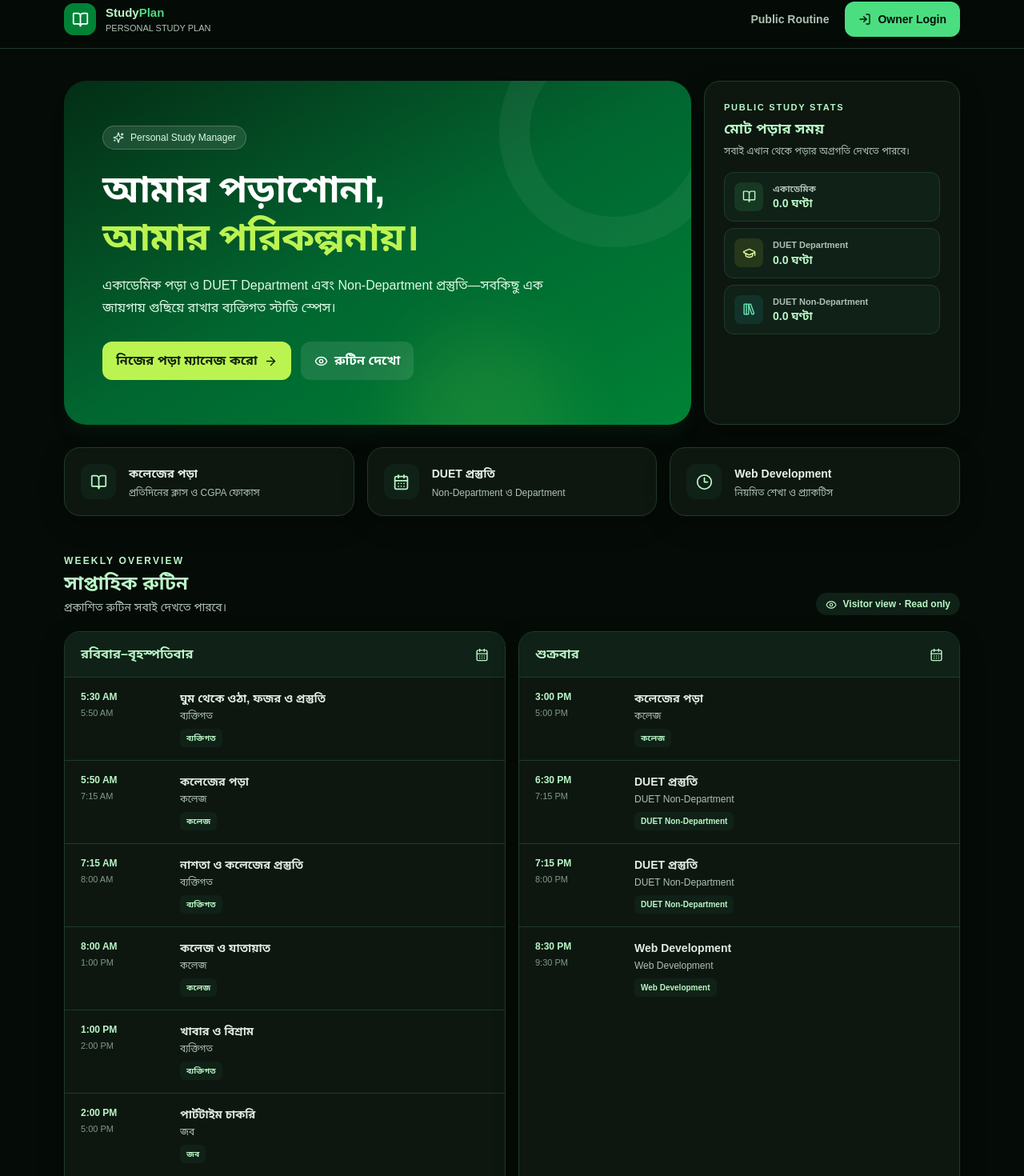
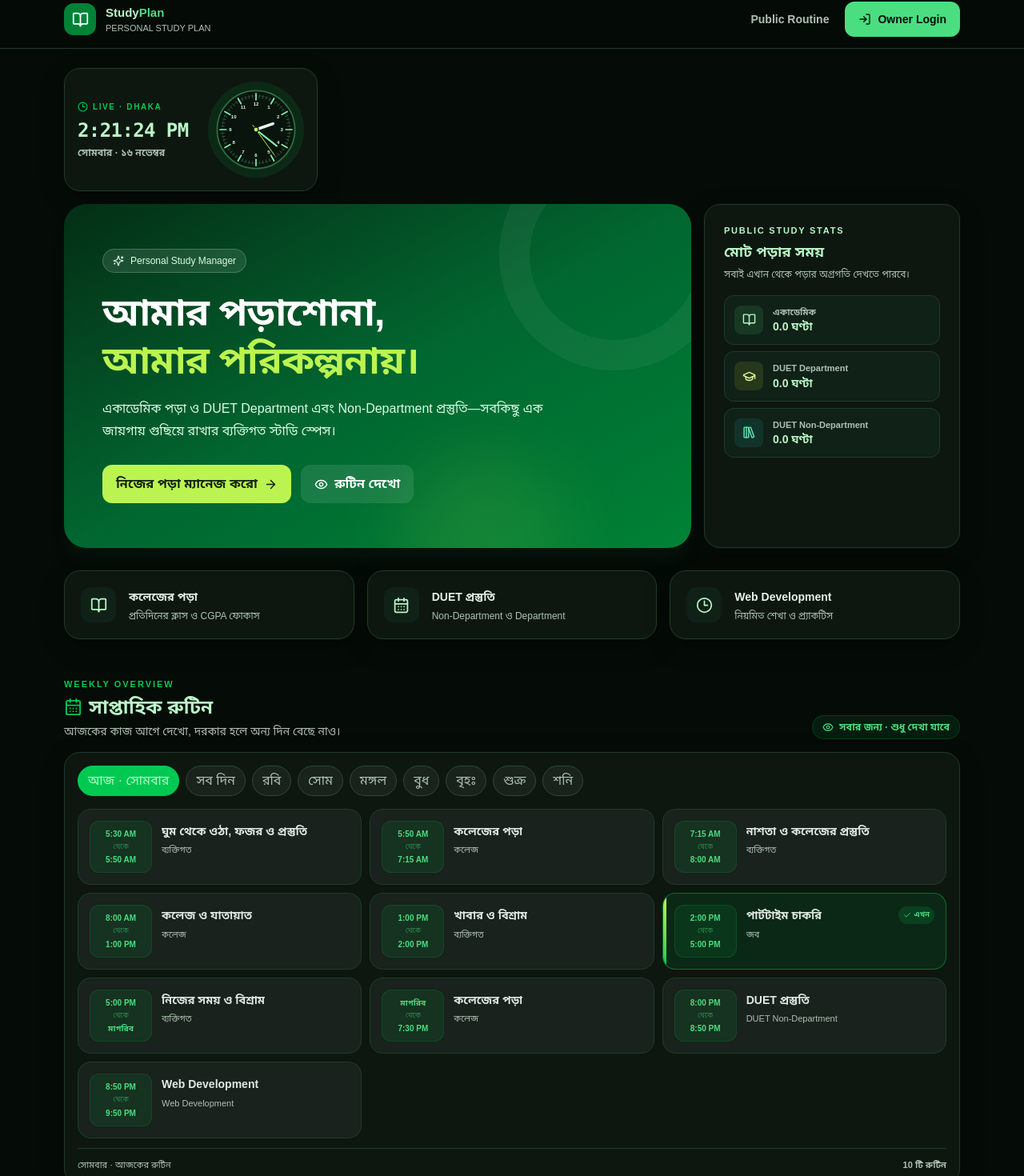
Before and after one commit to omorfaruk22/Study-Plan, a Next.js app: page / in a window 1280 px wide. Shown: the part 12-1482 px from the top of the page at 80% size. Built offline with nearby package versions, Linux system fonts and the light colour scheme; no server answers; the database is empty.

Commit message:
feat: add public routine filters and live clocks

```diff
--- /dev/null
+++ b/src/components/home/LiveClocks.tsx
@@ -0,0 +1,97 @@
+"use client";
+
+import { useEffect, useState } from "react";
+import { Clock3 } from "lucide-react";
+import { getDhakaRoutineClock } from "@/lib/routine-time";
+
+export default function LiveClocks() {
+  const [now, setNow] = useState<Date | null>(null);
+
+  useEffect(() => {
+    const update = () => setNow(new Date());
+    update();
+    const intervalId = window.setInterval(update, 1_000);
+    return () => window.clearInterval(intervalId);
+  }, []);
+
+  const clock = now ? getDhakaRoutineClock(now) : null;
+  const digitalTime = now
+    ? new Intl.DateTimeFormat("en-US", {
+        timeZone: "Asia/Dhaka",
+        hour: "numeric",
+        minute: "2-digit",
+        second: "2-digit",
+        hour12: true,
+      }).format(now)
+    : "--:--:-- --";
+
+  const dhakaTime = now
+    ? new Intl.DateTimeFormat("en-GB", {
+        timeZone: "Asia/Dhaka",
+        hour: "2-digit",
+        minute: "2-digit",
+        second: "2-digit",
+        hourCycle: "h23",
+      }).formatToParts(now)
+    : [];
+  const hour = Number(dhakaTime.find((part) => part.type === "hour")?.value || 0);
+  const minute = Number(dhakaTime.find((part) => part.type === "minute")?.value || 0);
+  const second = Number(dhakaTime.find((part) => part.type === "second")?.value || 0);
+  const minuteAngle = (minute + second / 60) * 6;
+  const hourAngle = ((hour % 12) + minute / 60 + second / 3_600) * 30;
+  const secondAngle = second * 6;
+
+  return (
+    <section aria-label="ঢাকার বর্তমান সময়" className="card inline-flex max-w-full items-center gap-4 overflow-hidden p-3.5 sm:gap-6 sm:p-4">
+      <div className="min-w-0">
+        <p className="flex items-center gap-1.5 text-[10px] font-extrabold uppercase tracking-[.16em] text-green-500">
+          <Clock3 size={13} /> Live · Dhaka
+        </p>
+        <time dateTime={now?.toISOString()} className="mt-1.5 block whitespace-nowrap font-mono text-xl font-black tabular-nums tracking-tight text-green-950 sm:text-2xl">
+          {digitalTime}
+        </time>
+        <p className="mt-1 whitespace-nowrap text-[11px] font-semibold text-slate-500 sm:text-xs">
+          {clock ? `${clock.day} · ${clock.dateLabel}` : "বাংলাদেশ সময়"}
+        </p>
+      </div>
+
+      <div className="shrink-0 rounded-full bg-green-500/10 p-1.5 sm:p-2">
+        <svg viewBox="0 0 120 120" className="h-[86px] w-[86px] sm:h-[104px] sm:w-[104px]" role="img" aria-label={`Analog clock ${digitalTime}`}>
+          <circle cx="60" cy="60" r="56" fill="#09140d" stroke="#2c7142" strokeWidth="2" />
+          <circle cx="60" cy="60" r="49" fill="none" stroke="#193b25" strokeWidth="1" />
+          {Array.from({ length: 60 }, (_, index) => {
+            const major = index % 5 === 0;
+            return (
+              <line
+                key={index}
+                x1="60"
+                y1={major ? "8" : "10"}
+                x2="60"
+                y2={major ? "17" : "14"}
+                transform={`rotate(${index * 6} 60 60)`}
+                stroke={major ? "#86efac" : "#376348"}
+                strokeWidth={major ? "2" : "1"}
+                strokeLinecap="round"
+              />
+            );
+          })}
+          {Array.from({ length: 12 }, (_, index) => {
+            const number = index === 0 ? 12 : index;
+            const angle = (index * 30 - 90) * (Math.PI / 180);
+            const x = 60 + Math.cos(angle) * 37;
+            const y = 60 + Math.sin(angle) * 37;
+            return (
+              <text key={number} x={x} y={y} textAnchor="middle" dominantBaseline="central" fill="#d9fbe2" fontSize="7" fontWeight="700">
+                {number}
+              </text>
+            );
+          })}
+          <line x1="60" y1="60" x2="60" y2="34" transform={`rotate(${hourAngle} 60 60)`} stroke="#e8fff0" strokeWidth="4" strokeLinecap="round" />
+          <line x1="60" y1="60" x2="60" y2="22" transform={`rotate(${minuteAngle} 60 60)`} stroke="#86efac" strokeWidth="2.5" strokeLinecap="round" />
+          <line x1="60" y1="68" x2="60" y2="15" transform={`rotate(${secondAngle} 60 60)`} stroke="#bef264" strokeWidth="1" strokeLinecap="round" />
+          <circle cx="60" cy="60" r="3.5" fill="#bef264" stroke="#07100a" strokeWidth="1.5" />
+        </svg>
+      </div>
+    </section>
+  );
+}
--- a/src/components/home/PublicHomePage.tsx
+++ b/src/components/home/PublicHomePage.tsx
@@ -1,6 +1,7 @@
 "use client";
 
 import Header from "@/components/Header";
+import LiveClocks from "@/components/home/LiveClocks";
 import OwnerNotice from "@/components/home/OwnerNotice";
 import PublicRoutine from "@/components/home/PublicRoutine";
 import PublicStudyStats from "@/components/home/PublicStudyStats";
@@ -15,7 +16,10 @@ export default function PublicHomePage() {
   return (
     <>
       <Header />
-      <main className="container pb-16 pt-6 sm:pt-10">
+      <main className="container pb-16 pt-4 sm:pt-6">
+        <div className="mb-4 flex justify-start">
+          <LiveClocks />
+        </div>
         <div className="grid gap-4 lg:grid-cols-[minmax(0,1fr)_320px] lg:items-stretch">
           <StudyHero />
           <PublicStudyStats stats={studyStats} loading={loading} />
--- a/src/components/home/PublicRoutine.tsx
+++ b/src/components/home/PublicRoutine.tsx
@@ -1,9 +1,10 @@
 "use client";
 
-import { useMemo } from "react";
-import { CalendarDays, Eye } from "lucide-react";
+import { useEffect, useMemo, useState } from "react";
+import { CalendarDays, Check, Eye } from "lucide-react";
 import type { RoutineItem, Subject } from "@/lib/types";
 import { formatTime12 } from "@/lib/time-format";
+import { getDhakaRoutineClock, routineMatchesDay, routineTimeToMinutes, WEEKDAYS } from "@/lib/routine-time";
 
 type PublicRoutineProps = {
   routine: RoutineItem[];
@@ -11,71 +12,144 @@ type PublicRoutineProps = {
   loading: boolean;
 };
 
-export default function PublicRoutine({ routine, subjects, loading }: PublicRoutineProps) {
-  const groupedRoutine = useMemo(() => {
-    const groups: Record<string, RoutineItem[]> = {};
+type RoutineFilter = "today" | "all" | (typeof WEEKDAYS)[number];
 
-    for (const item of routine) {
-      (groups[item.day] ||= []).push(item);
+const shortDays = ["রবি", "সোম", "মঙ্গল", "বুধ", "বৃহঃ", "শুক্র", "শনি"];
+
+function getRoutineDayOrder(day: string) {
+  if (day.includes("রবিবার") && day.includes("বৃহস্পতিবার")) return -1;
+  const index = WEEKDAYS.findIndex((weekday) => day.includes(weekday));
+  return index < 0 ? WEEKDAYS.length : index;
 }
 
-    for (const items of Object.values(groups)) {
-      items.sort((first, second) => first.sort_order - second.sort_order);
+export default function PublicRoutine({ routine, subjects, loading }: PublicRoutineProps) {
+  const [clock, setClock] = useState(() => getDhakaRoutineClock());
+  const [selectedDay, setSelectedDay] = useState<RoutineFilter>("today");
+
+  useEffect(() => {
+    const updateClock = () => setClock(getDhakaRoutineClock());
+    updateClock();
+    const intervalId = window.setInterval(updateClock, 30_000);
+    return () => window.clearInterval(intervalId);
+  }, []);
+
+  const activeItem = useMemo(() => routine.find((item) => {
+    if (!routineMatchesDay(item.day, clock.day)) return false;
+    const start = routineTimeToMinutes(item.start_time);
+    const end = routineTimeToMinutes(item.end_time);
+    if (start === null || end === null || start === end) return false;
+    return start < end
+      ? clock.minutes >= start && clock.minutes < end
+      : clock.minutes >= start || clock.minutes < end;
+  }), [clock, routine]);
+
+  const visibleRoutine = useMemo(() => routine
+    .filter((item) => {
+      if (selectedDay === "all") return true;
+      return routineMatchesDay(item.day, selectedDay === "today" ? clock.day : selectedDay);
+    })
+    .sort((a, b) => {
+      if (selectedDay === "all") {
+        const dayDifference = getRoutineDayOrder(a.day) - getRoutineDayOrder(b.day);
+        if (dayDifference !== 0) return dayDifference;
       }
+      const aStart = routineTimeToMinutes(a.start_time);
+      const bStart = routineTimeToMinutes(b.start_time);
+      if (aStart !== null && bStart !== null) return aStart - bStart;
+      return a.sort_order - b.sort_order;
+    }), [clock.day, routine, selectedDay]);
 
-    return groups;
-  }, [routine]);
+  const filters: { id: RoutineFilter; label: string }[] = [
+    { id: "today", label: `আজ · ${clock.day}` },
+    { id: "all", label: "সব দিন" },
+    ...WEEKDAYS.map((day, index) => ({ id: day, label: shortDays[index] })),
+  ];
 
-  function subjectName(subjectId?: string | null) {
-    return subjects.find((subject) => subject.id === subjectId)?.name;
+  function subjectName(item: RoutineItem) {
+    return item.subject_name?.trim() || subjects.find((subject) => subject.id === item.subject_id)?.name || "";
   }
 
   return (
-    <section id="routine" className="mt-12 scroll-mt-24">
-      <div className="mb-5 flex flex-wrap items-end justify-between gap-3">
+    <section id="routine" className="mt-10 scroll-mt-24 sm:mt-12">
+      <div className="mb-4 flex flex-col gap-3 sm:flex-row sm:items-end sm:justify-between">
         <div>
-          <p className="text-xs font-bold uppercase tracking-[.18em] text-green-700">Weekly overview</p>
-          <h2 className="mt-1 text-2xl font-extrabold text-green-950">সাপ্তাহিক রুটিন</h2>
-          <p className="mt-1 text-sm text-slate-500">প্রকাশিত রুটিন সবাই দেখতে পারবে।</p>
+          <p className="text-[11px] font-bold uppercase tracking-[.18em] text-green-500">Weekly overview</p>
+          <h2 className="mt-1 flex items-center gap-2 text-2xl font-extrabold text-green-950">
+            <CalendarDays size={23} className="text-green-500" /> সাপ্তাহিক রুটিন
+          </h2>
+          <p className="mt-1 text-sm text-slate-500">আজকের কাজ আগে দেখো, দরকার হলে অন্য দিন বেছে নাও।</p>
         </div>
-        <span className="rounded-full bg-green-50 px-3 py-1.5 text-xs font-semibold text-green-800">
-          <Eye size={14} className="mr-1 inline" /> Visitor view · Read only
+        <span className="w-fit rounded-full border border-green-500/20 bg-green-500/10 px-3 py-1.5 text-xs font-semibold text-green-600">
+          <Eye size={14} className="mr-1 inline" /> সবার জন্য · শুধু দেখা যাবে
         </span>
       </div>
 
+      <div className="card p-3.5 sm:p-4">
+        <div className="flex gap-2 overflow-x-auto pb-1" role="group" aria-label="রুটিনের দিন বেছে নিন">
+          {filters.map(({ id, label }) => (
+            <button
+              key={id}
+              type="button"
+              aria-pressed={selectedDay === id}
+              onClick={() => setSelectedDay(id)}
+              className={`shrink-0 rounded-full border px-3 py-1.5 text-xs font-bold transition ${selectedDay === id ? "border-green-500 bg-green-500 text-green-950 shadow-sm shadow-green-900/15" : "border-slate-200 bg-white/5 text-slate-500 hover:border-green-500/40 hover:text-green-500"}`}
+            >
+              {label}
+            </button>
+          ))}
+        </div>
+
         {loading ? (
-        <div className="card p-8 text-center text-slate-500">রুটিন লোড হচ্ছে...</div>
+          <div className="mt-3 grid gap-2.5 sm:grid-cols-2 xl:grid-cols-3">
+            {Array.from({ length: 3 }, (_, index) => <div key={index} className="h-24 animate-pulse rounded-2xl bg-green-500/10" />)}
+          </div>
+        ) : visibleRoutine.length === 0 ? (
+          <div className="mt-3 rounded-2xl border border-dashed border-green-500/25 px-4 py-10 text-center">
+            <p className="font-bold text-slate-600">এই দিনের জন্য কোনো রুটিন প্রকাশিত হয়নি।</p>
+            <p className="mt-1 text-xs text-slate-500">অন্য দিন দেখতে উপরের বাটন ব্যবহার করো।</p>
+          </div>
         ) : (
-        <div className="grid gap-4 md:grid-cols-2">
-          {Object.entries(groupedRoutine).map(([day, items]) => (
-            <article key={day} className="card overflow-hidden">
-              <div className="flex items-center justify-between border-b border-green-100 bg-green-50/70 px-5 py-4">
-                <h3 className="font-bold text-green-950">{day}</h3>
-                <CalendarDays size={17} className="text-green-700" />
+          <div className="mt-3 grid gap-2.5 sm:grid-cols-2 xl:grid-cols-3">
+            {visibleRoutine.map((item) => {
+              const isActive = item.id === activeItem?.id;
+              const subject = subjectName(item);
+              return (
+                <article
+                  key={item.id}
+                  className={`relative flex min-w-0 gap-3 overflow-hidden rounded-2xl border p-3 transition sm:p-3.5 ${isActive ? "border-green-500/45 bg-green-500/10 shadow-sm shadow-green-950/10" : "border-slate-100 bg-white/5 hover:border-green-500/25 hover:bg-green-500/5"}`}
+                >
+                  {isActive && <div className="absolute inset-y-0 left-0 w-1 bg-gradient-to-b from-lime-300 to-green-500" />}
+                  <div className="flex w-[78px] shrink-0 flex-col items-center justify-center rounded-xl border border-green-500/15 bg-green-500/10 px-1.5 py-2 text-center text-green-600">
+                    <span className="whitespace-nowrap text-[10px] font-extrabold tabular-nums">{formatTime12(item.start_time)}</span>
+                    <span className="my-0.5 text-[9px] opacity-50">থেকে</span>
+                    <span className="whitespace-nowrap text-[10px] font-extrabold tabular-nums">{formatTime12(item.end_time)}</span>
                   </div>
-              <div className="divide-y divide-slate-100">
-                {items.map((item) => (
-                  <div key={item.id} className="flex gap-4 px-5 py-4">
-                    <div className="w-[82px] shrink-0 sm:w-[108px]">
-                      <p className="text-xs font-bold text-green-800">{formatTime12(item.start_time)}</p>
-                      <p className="mt-1 text-[11px] text-slate-400">{formatTime12(item.end_time)}</p>
+                  <div className="min-w-0 flex-1 py-0.5">
+                    {selectedDay === "all" && <p className="mb-0.5 truncate text-[10px] font-bold text-green-600">{item.day}</p>}
+                    <div className="flex items-start justify-between gap-2">
+                      <h3 className="line-clamp-2 text-xs font-bold leading-relaxed text-slate-800 sm:text-sm">{item.title}</h3>
+                      {isActive && (
+                        <span className="inline-flex shrink-0 items-center gap-1 rounded-full bg-green-500/15 px-1.5 py-1 text-[9px] font-extrabold text-green-600">
+                          <Check size={10} /> এখন
+                        </span>
+                      )}
                     </div>
-                    <div className="min-w-0">
-                      <p className="text-sm font-bold text-slate-800">{item.title}</p>
-                      <p className="mt-1 text-xs text-slate-500">
-                        {item.notes || item.subject_name || subjectName(item.subject_id) || item.category}
+                    <p className="mt-1 truncate text-[10px] text-slate-500 sm:text-[11px]">
+                      {item.category}{subject ? ` · ${subject}` : ""}
                     </p>
-                      <span className="mt-2 inline-block rounded-md bg-green-50 px-2 py-1 text-[10px] font-bold text-green-700">
-                        {item.category}
-                      </span>
+                    {item.notes && <p className="mt-1 line-clamp-1 text-[10px] text-slate-400">{item.notes}</p>}
+                  </div>
+                </article>
+              );
+            })}
+          </div>
+        )}
+
+        <div className="mt-3 flex items-center justify-between border-t border-slate-100 pt-3 text-[11px] text-slate-500">
+          <span>{selectedDay === "today" ? `${clock.day} · আজকের রুটিন` : selectedDay === "all" ? "সকল প্রকাশিত দিন" : selectedDay}</span>
+          <span className="font-semibold">{loading ? "লোড হচ্ছে" : `${visibleRoutine.length} টি রুটিন`}</span>
         </div>
       </div>
-                ))}
-              </div>
-            </article>
-          ))}
-        </div>
-      )}
     </section>
   );
 }
```
Lines whose indentation alone changed are shown as unchanged.
